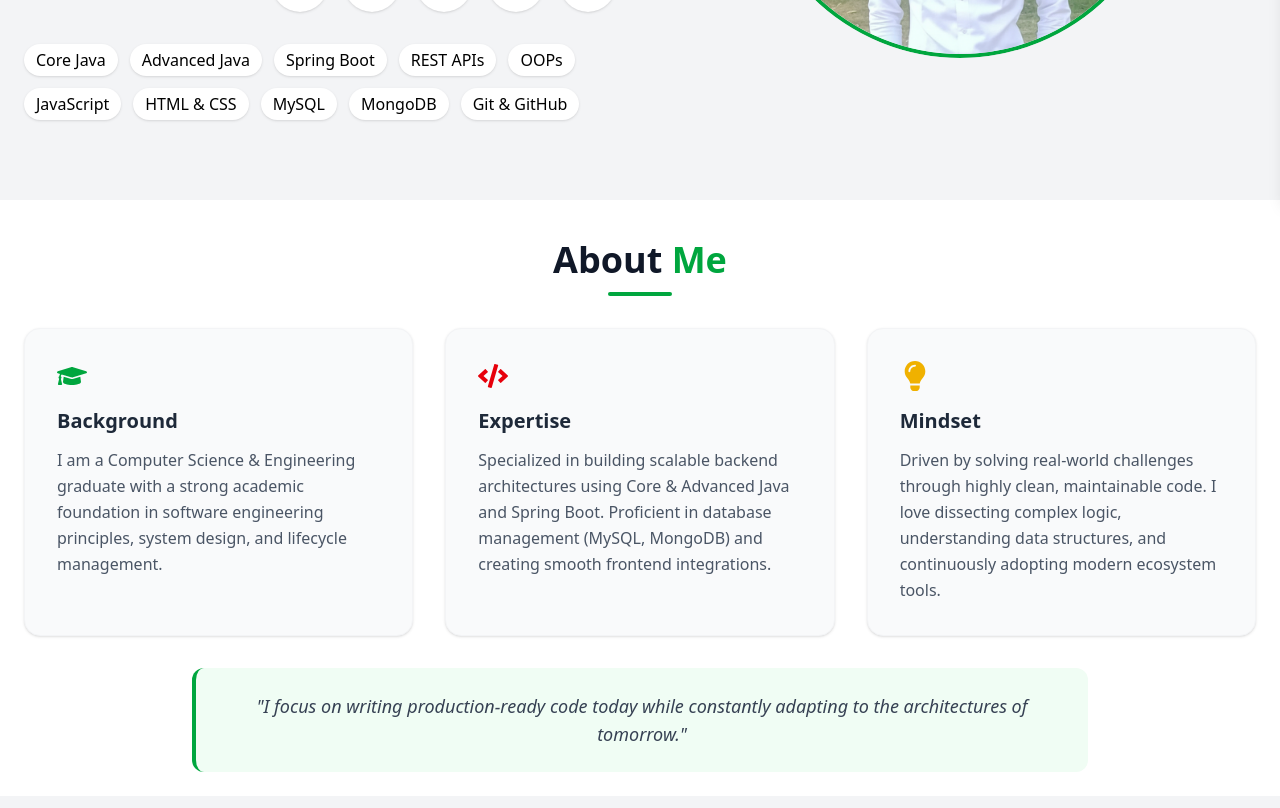
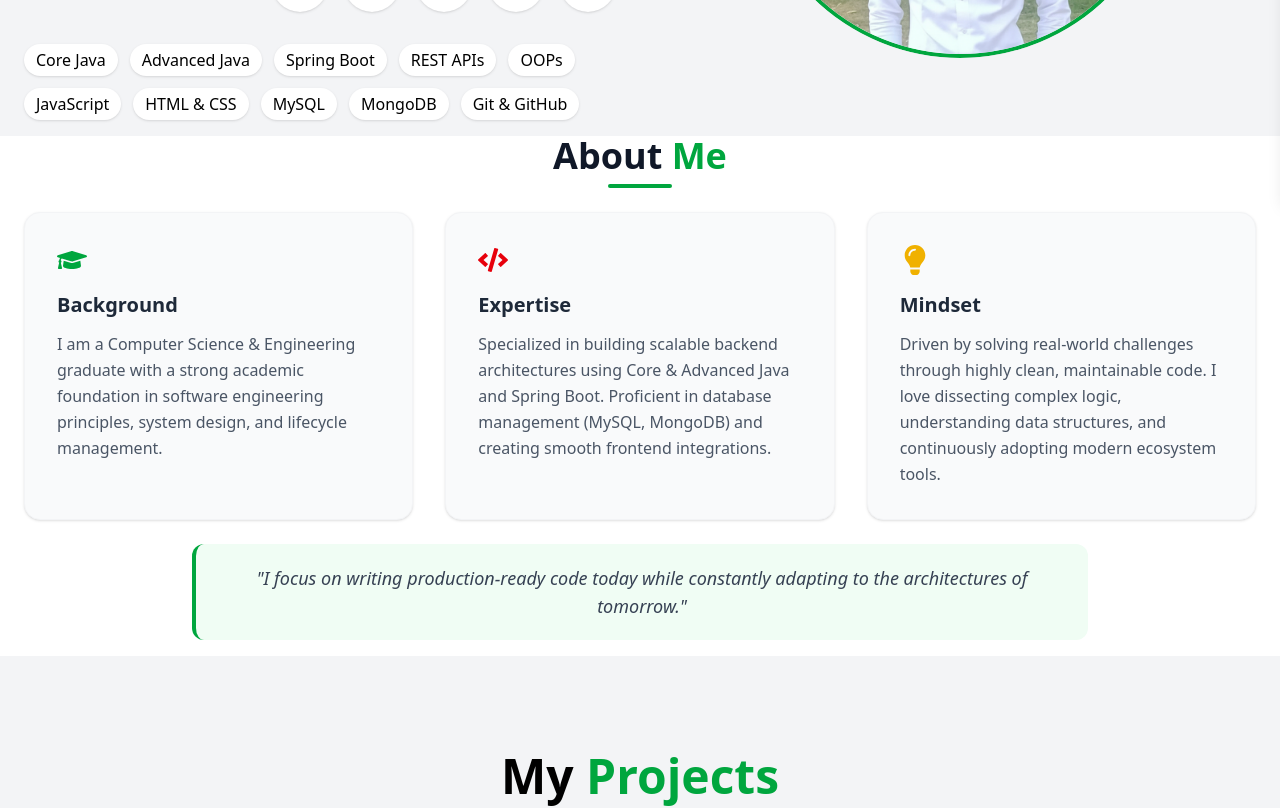
Before and after one commit to Shekharkumar07/Portfolio, a React (Vite) app: page /about in a window 1280 px wide. Shown: the part 600-1408 px from the top of the page. Built offline with nearby package versions, Linux system fonts and the light colour scheme.

Commit message:
Refactor About section for improved styling
Adjusted margins and spacing for better layout consistency.

```diff
--- a/src/components/About.jsx
+++ b/src/components/About.jsx
@@ -3,15 +3,16 @@ import { FaGraduationCap, FaCode, FaLightbulb } from "react-icons/fa";
 
 export default function About() {
   return (
-    <section id="about" className="pt-10 pb-6 bg-white">
+    // -mt-10 md:-mt-16 actively pulls the section up to eliminate any empty gap
+    <section id="about" className="pt-0 pb-4 bg-white -mt-10 md:-mt-16 relative z-10">
       <div className="max-w-7xl mx-auto px-6">
 
-        {/* Section Heading (Reduced bottom margin from mb-16 to mb-8) */}
-        <div className="text-center mb-8">
+        {/* Section Heading (Tightly spaced) */}
+        <div className="text-center mb-6">
           <h2 className="text-4xl font-bold text-gray-900">
             About <span className="text-green-600">Me</span>
           </h2>
-          <div className="w-16 h-1 bg-green-600 mx-auto mt-3 rounded"></div>
+          <div className="w-16 h-1 bg-green-600 mx-auto mt-2 rounded"></div>
         </div>
 
         {/* Content Grid */}
@@ -58,9 +59,9 @@ export default function About() {
 
         </div>
 
-        {/* Brief Bottom Statement Summary (Reduced margin top from mt-12 to mt-8) */}
-        <div className="mt-8 max-w-4xl mx-auto text-center">
-          <p className="text-lg text-gray-700 italic bg-green-50 p-6 rounded-xl border-l-4 border-green-600">
+        {/* Brief Bottom Statement Summary (Tighter spacing top/bottom) */}
+        <div className="mt-6 max-w-4xl mx-auto text-center">
+          <p className="text-lg text-gray-700 italic bg-green-50 p-5 rounded-xl border-l-4 border-green-600">
             "I focus on writing production-ready code today while constantly adapting to the architectures of tomorrow."
           </p>
         </div>
```
